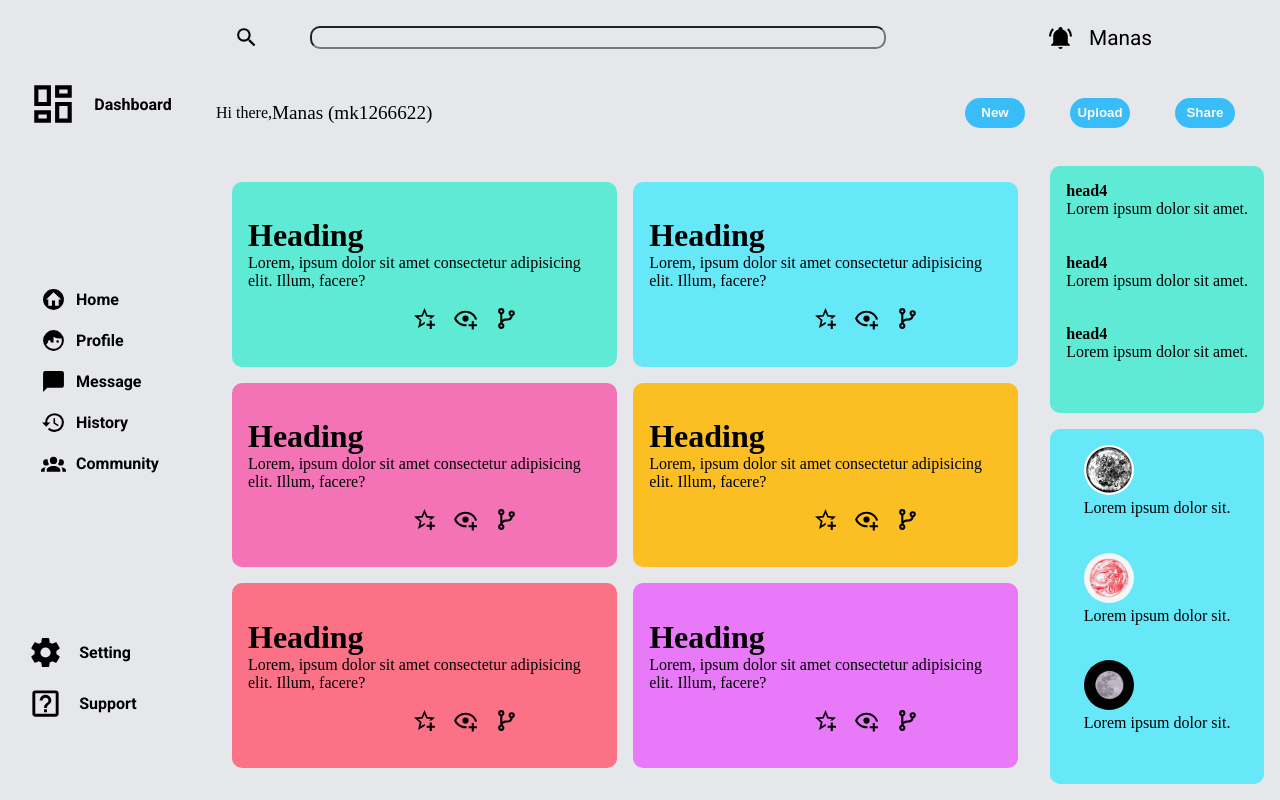
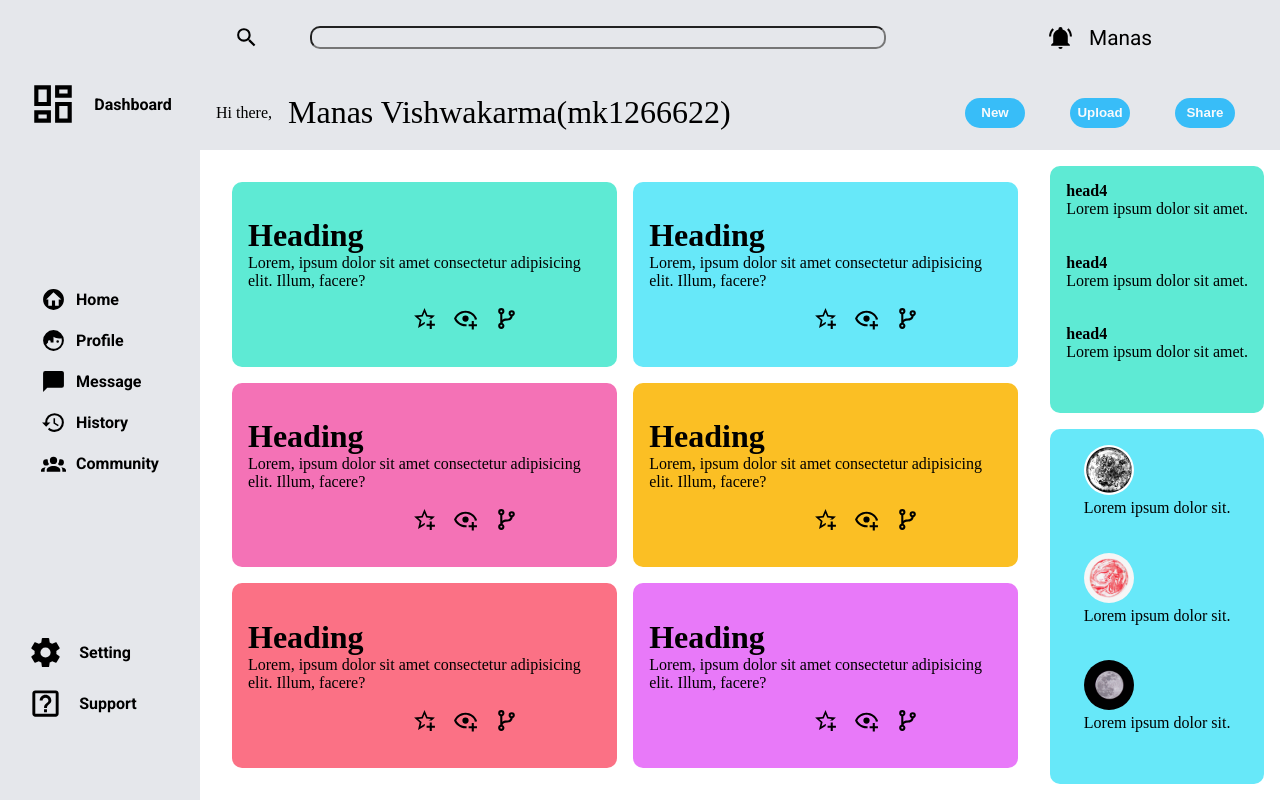
Before and after one commit to manvishw/DashboardPage, a plain HTML site: page index.html in a window 1280 px wide. Drawn offline with Linux system fonts and the light colour scheme.

Commit message:
All Done

```diff
--- a/index.html
+++ b/index.html
@@ -23,7 +23,7 @@
       </div>
       <div class="userData">
         <p id="first">Hi there,</p>
-        <p id="second">Manas (mk1266622)</p>
+        <p id="second">Manas Vishwakarma(mk1266622)</p>
       </div>
       <div class="buttons">
         <button>New</button>
--- a/style.css
+++ b/style.css
@@ -93,10 +93,11 @@ body {
   justify-content: flex-start;
   align-items: center;
   padding: 1rem;
+  gap: 1rem;
 }
 
 .userData #second {
-  font-size: 1.2rem;
+  font-size: 2rem;
 }
 
 .buttons {
@@ -218,6 +219,8 @@ body {
 
 /* Main style start Here  */
 .main {
+  background-color: white;
+  background-color: white;
   grid-area: main;
   display: grid;
   padding: 1rem;
```
